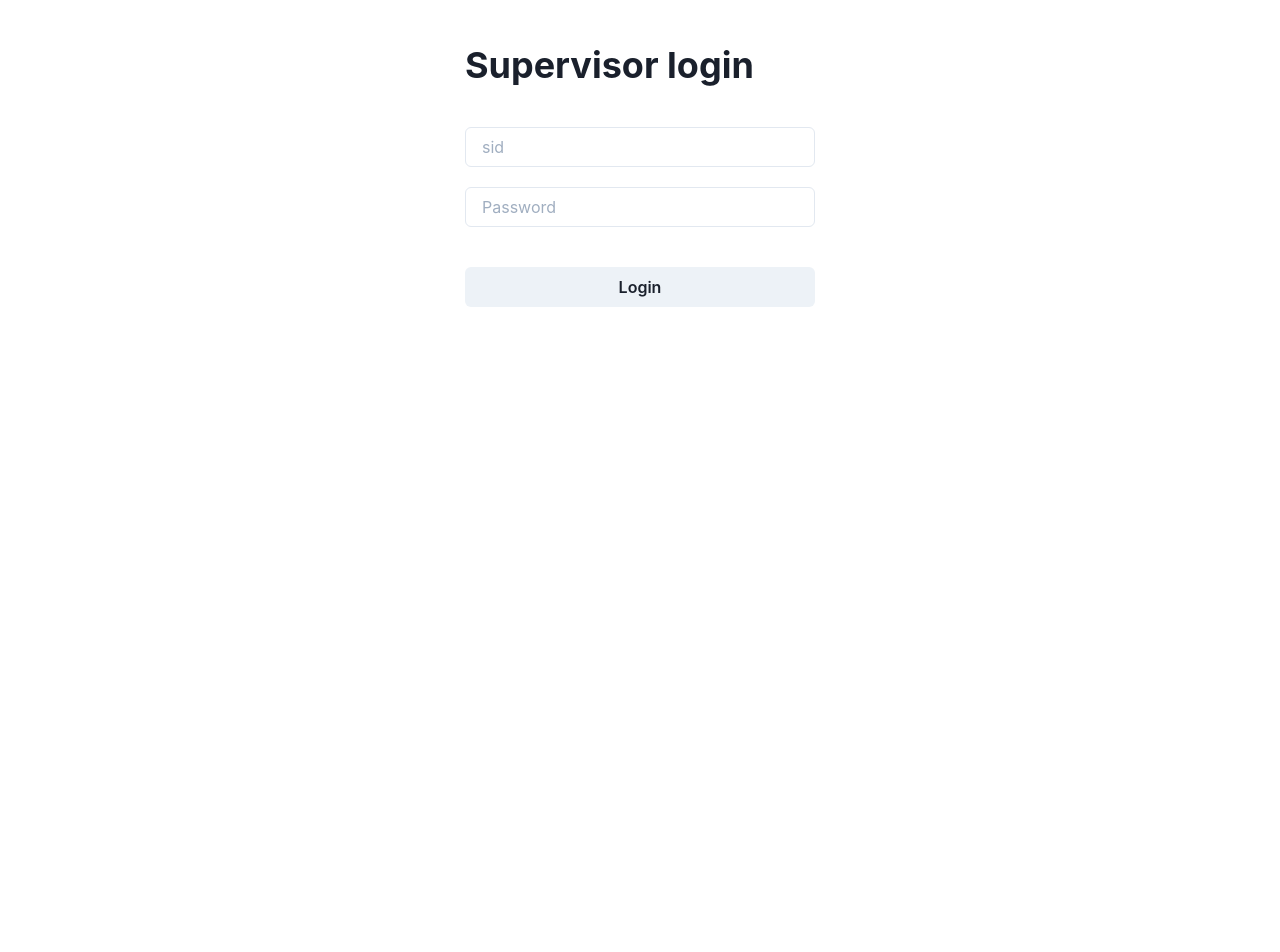
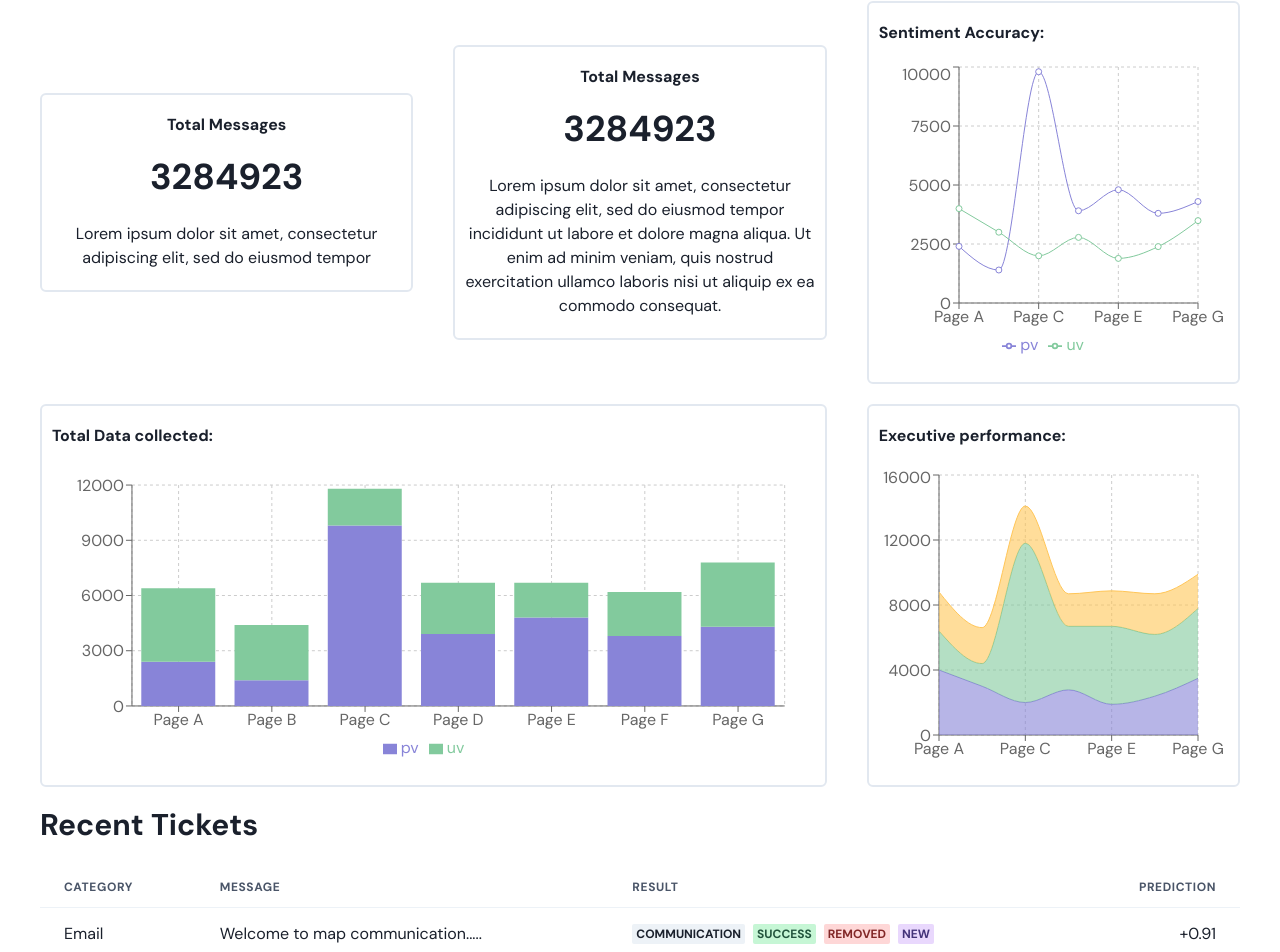
Before and after one commit to ODU-Internship/tts, a React (Create React App) app: page /supervisor in a window 1280 px wide. Before the commit this address led to /supervisor/login. Shown: the part 116-1068 px from the top of the page. Before the commit the page ends 800 px from the top, so only its background shows below. Built offline with nearby package versions, Linux system fonts and the light colour scheme.

Commit message:
Add Styling for Dashboard

```diff
--- a/package.json
+++ b/package.json
@@ -18,6 +18,7 @@
     "react-redux": "^7.2.4",
     "react-router-dom": "^5.2.0",
     "react-scripts": "4.0.3",
+    "recharts": "^2.0.9",
     "redux": "^4.1.0",
     "web-vitals": "^0.2.2"
   },
--- a/public/index.html
+++ b/public/index.html
@@ -10,6 +10,11 @@
       content="Web site created using create-react-app"
     />
     <link rel="apple-touch-icon" href="%PUBLIC_URL%/logo192.png" />
+    <link rel="preconnect" href="https://fonts.gstatic.com" />
+    <link
+      href="https://fonts.googleapis.com/css2?family=DM+Sans:ital,wght@0,400;0,500;0,700;1,400;1,500;1,700&family=Lato:ital,wght@0,400;0,700;1,400;1,700&display=swap"
+      rel="stylesheet"
+    />
     <!--
       manifest.json provides metadata used when your web app is installed on a
       user's mobile device or desktop. See https://developers.google.com/web/fundamentals/web-app-manifest/
--- a/src/index.js
+++ b/src/index.js
@@ -2,9 +2,9 @@ import React, { StrictMode } from 'react';
 import ReactDOM from 'react-dom';
 import {
   ChakraProvider,
-  theme,
 } from '@chakra-ui/react';
 import { Provider } from 'react-redux';
+import theme from './theme';
 import App from './App';
 import reportWebVitals from './reportWebVitals';
 import * as serviceWorker from './serviceWorker';
--- a/src/pages/Supervisor/Dashboard/Dashboard.js
+++ b/src/pages/Supervisor/Dashboard/Dashboard.js
@@ -1,11 +1,21 @@
 /** @jsxImportSource @emotion/react */
-
-import { Flex } from '@chakra-ui/react';
+import { Box, Flex, Heading } from '@chakra-ui/react';
+import {
+  LineChart, Line, XAxis, CartesianGrid, Tooltip,
+} from 'recharts';
+import Analytics from './components/Analytics/Analytics';
+import Messages from './components/Messages/Messages';
 
 const Home = () => (
-  <Flex justifyContent="center" fontSize="2xl">
-    <p>This is Supervisor dashboard</p>
-  </Flex>
+  <Box>
+    <Box px="9" py="5" borderBottomColor="gray.300" borderBottomWidth="1px">
+      <Heading size="lg" color="gray.600">MAP: Supervisor Dashboard</Heading>
+    </Box>
+    <Flex px="10" py="10" flexDirection="column" alignItems="center">
+      <Analytics />
+      <Messages />
+    </Flex>
+  </Box>
 );
 
 export default Home;
--- /dev/null
+++ b/src/pages/Supervisor/Dashboard/components/Analytics/Analytics.js
@@ -0,0 +1,163 @@
+/** @jsxImportSource @emotion/react */
+import {
+  Box, Text, Grid, Heading, Flex, useMediaQuery, Container,
+} from '@chakra-ui/react';
+import styled from '@emotion/styled';
+import {
+  LineChart, Line, XAxis, YAxis, CartesianGrid,
+  Tooltip, Legend, ResponsiveContainer, BarChart, Bar, AreaChart, Area,
+} from 'recharts';
+
+const data = [
+  {
+    name: 'Page A',
+    uv: 4000,
+    pv: 2400,
+    amt: 2400,
+  },
+  {
+    name: 'Page B',
+    uv: 3000,
+    pv: 1398,
+    amt: 2210,
+  },
+  {
+    name: 'Page C',
+    uv: 2000,
+    pv: 9800,
+    amt: 2290,
+  },
+  {
+    name: 'Page D',
+    uv: 2780,
+    pv: 3908,
+    amt: 2000,
+  },
+  {
+    name: 'Page E',
+    uv: 1890,
+    pv: 4800,
+    amt: 2181,
+  },
+  {
+    name: 'Page F',
+    uv: 2390,
+    pv: 3800,
+    amt: 2500,
+  },
+  {
+    name: 'Page G',
+    uv: 3490,
+    pv: 4300,
+    amt: 2100,
+  },
+];
+const Analytic = styled(Box)(({ theme }) => {
+  const { radii } = theme;
+  return { borderWidth: 2, padding: '20px 10px', borderRadius: radii.md };
+});
+const Analytics = () => {
+  const [isLargerThan1210] = useMediaQuery('(min-width: 1210px)');
+  return (
+    <Grid
+      width="100%"
+      gridTemplateColumns="repeat(auto-fill, minmax(350px, 2fr))"
+      maxW="1200px"
+      rowGap="20px"
+      columnGap="40px"
+      gridAutoFlow="dense"
+    >
+      <Flex alignItems="center">
+        <Analytic textAlign="center" as={Flex} flexDirection="column" justifyContent="center" width="100%">
+          <Heading size="sm" mb="5">Total Messages</Heading>
+          <Heading mb="6">3284923</Heading>
+          <Text>
+            Lorem ipsum dolor sit amet,
+            consectetur adipiscing elit, sed do eiusmod tempor
+          </Text>
+        </Analytic>
+      </Flex>
+      <Flex alignItems="center" width="100%">
+        <Analytic textAlign="center" as={Flex} flexDirection="column" justifyContent="center" width="100%">
+          <Heading size="sm" mb="5">Total Messages</Heading>
+          <Heading mb="6">3284923</Heading>
+          <Text>
+            Lorem ipsum dolor sit amet,
+            consectetur adipiscing elit, sed do eiusmod tempor
+            incididunt ut labore et dolore magna aliqua.
+            Ut enim ad minim veniam, quis nostrud exercitation ullamco
+            laboris nisi ut aliquip ex ea commodo consequat.
+          </Text>
+        </Analytic>
+      </Flex>
+      <Analytic>
+        <Heading size="sm" mb="5">Sentiment Accuracy:</Heading>
+        <ResponsiveContainer height={300}>
+          <LineChart
+            data={data}
+            margin={{
+              top: 5,
+              right: 30,
+              left: 20,
+              bottom: 5,
+            }}
+          >
+            <CartesianGrid strokeDasharray="3 3" />
+            <XAxis dataKey="name" />
+            <YAxis />
+            <Tooltip />
+            <Legend />
+            <Line type="monotone" dataKey="pv" stroke="#8884d8" activeDot={{ r: 8 }} />
+            <Line type="monotone" dataKey="uv" stroke="#82ca9d" />
+          </LineChart>
+        </ResponsiveContainer>
+      </Analytic>
+      <Analytic css={{ ...(isLargerThan1210 ? { gridColumnStart: 1, gridColumnEnd: 3 } : {}) }}>
+        <Heading size="sm" mb="5">Total Data collected:</Heading>
+        <ResponsiveContainer height={300}>
+          <BarChart
+            data={data}
+            margin={{
+              top: 20,
+              right: 30,
+              left: 20,
+              bottom: 5,
+            }}
+          >
+            <CartesianGrid strokeDasharray="3 3" />
+            <XAxis dataKey="name" />
+            <YAxis />
+            <Tooltip />
+            <Legend />
+            <Bar dataKey="pv" stackId="a" fill="#8884d8" />
+            <Bar dataKey="uv" stackId="a" fill="#82ca9d" />
+          </BarChart>
+        </ResponsiveContainer>
+      </Analytic>
+      <Analytic>
+        <Heading size="sm" mb="5">Executive performance:</Heading>
+        <ResponsiveContainer height={300}>
+          <AreaChart
+            data={data}
+            margin={{
+              top: 10,
+              right: 30,
+              left: 0,
+              bottom: 0,
+            }}
+          >
+            <CartesianGrid strokeDasharray="3 3" />
+            <XAxis dataKey="name" />
+            <YAxis />
+            <Tooltip />
+            <Area type="monotone" dataKey="uv" stackId="1" stroke="#8884d8" fill="#8884d8" />
+            <Area type="monotone" dataKey="pv" stackId="1" stroke="#82ca9d" fill="#82ca9d" />
+            <Area type="monotone" dataKey="amt" stackId="1" stroke="#ffc658" fill="#ffc658" />
+          </AreaChart>
+        </ResponsiveContainer>
+      </Analytic>
+    </Grid>
+  );
+};
+
+export default Analytics;
--- /dev/null
+++ b/src/pages/Supervisor/Dashboard/components/Messages/Messages.js
@@ -0,0 +1,80 @@
+/** @jsxImportSource @emotion/react */
+
+import {
+  Box, Heading, Table,
+  Thead,
+  Tbody,
+  Tr as BaseTR,
+  Th,
+  Td,
+  TableCaption,
+  Stack,
+  Badge,
+} from '@chakra-ui/react';
+import { useTheme } from '@emotion/react';
+import styled from '@emotion/styled';
+
+const Tr = styled(BaseTR)(({ theme }) => {
+  const { colors } = theme;
+  return {
+    ':hover': {
+      cursor: 'pointer',
+      background: colors.gray[50],
+    },
+  };
+});
+
+const Messages = () => {
+  const { colors } = useTheme();
+  return (
+    <Box maxW="1200px" width="100%" mt="5">
+      <Heading size="lg">Recent Tickets</Heading>
+      <Box overflow="auto">
+        <Table variant="simple" mt="6" width="100%">
+          <TableCaption>Recent data based on Sentimental Analysis</TableCaption>
+          <Thead>
+            <BaseTR>
+              <Th>Category</Th>
+              <Th>Message</Th>
+              <Th>Result</Th>
+              <Th isNumeric>Prediction</Th>
+            </BaseTR>
+          </Thead>
+          <Tbody>
+            <Tr>
+              <Td>Email</Td>
+              <Td>Welcome to map communication.....</Td>
+              <Td>
+                <Stack direction="row">
+                  <Badge>communication</Badge>
+                  <Badge colorScheme="green">Success</Badge>
+                  <Badge colorScheme="red">Removed</Badge>
+                  <Badge colorScheme="purple">New</Badge>
+                </Stack>
+
+              </Td>
+              <Td isNumeric>+0.91</Td>
+            </Tr>
+            <Tr>
+              <Td>Email</Td>
+              <Td>Welcome to map communication.....</Td>
+              <Td>
+                <Stack direction="row">
+                  <Badge>communication</Badge>
+                  <Badge colorScheme="green">Success</Badge>
+                  <Badge colorScheme="red">Removed</Badge>
+                  <Badge colorScheme="purple">New</Badge>
+                </Stack>
+
+              </Td>
+              <Td isNumeric>+0.91</Td>
+            </Tr>
+          </Tbody>
+        </Table>
+      </Box>
+
+    </Box>
+  );
+};
+
+export default Messages;
--- a/src/pages/Supervisor/SupervisorRoute/SupervisorRoute.js
+++ b/src/pages/Supervisor/SupervisorRoute/SupervisorRoute.js
@@ -7,9 +7,9 @@ import PropTypes from 'prop-types';
 const SupervisorRoute = ({ component, ...rest }) => {
   const supervisor = useSelector(({ supervisorData }) => supervisorData.user);
   const { path } = useRouteMatch();
-  if (!supervisor) {
-    return <Redirect to={`${path}/login`} />;
-  }
+  // if (!supervisor) {
+  //   return <Redirect to={`${path}/login`} />;
+  // }
   return <Route {...rest} component={component} />;
 };
 
--- /dev/null
+++ b/src/theme/index.js
@@ -0,0 +1,28 @@
+import { extendTheme } from '@chakra-ui/react';
+
+export default extendTheme({
+  colors: {
+    transparent: 'transparent',
+    black: '#000',
+    white: '#fff',
+    gray: {
+      50: '#f7fafc',
+      900: '#171923',
+    },
+    blue: {
+      500: '#3C8AFF',
+      600: '#1473FF',
+      800: '#091E42',
+    },
+  },
+  styles: {
+    global: {
+      body: {
+        fontFamily: "'DM Sans', sans-serif",
+      },
+    },
+  },
+  fonts: {
+    heading: "'DM Sans', sans-serif",
+  },
+});
```
Also changed, not shown: 1 other file (tests, documents, lock files or other folders).
